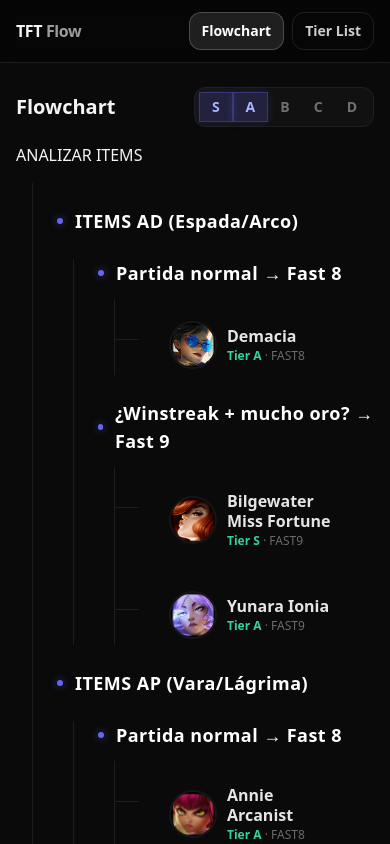
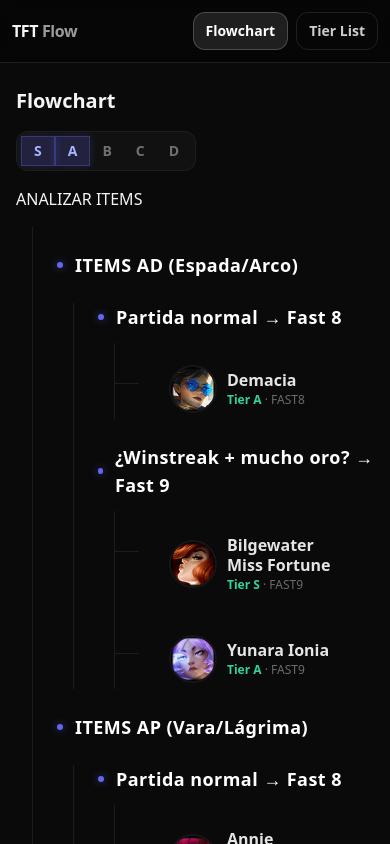
Before and after one commit to fedethoch/tft-flowpage, a React (Vite) app: page /flow in a window 390 px wide. Shown: the top 844 px of the page. Built offline with nearby package versions, Linux system fonts and the light colour scheme.

Commit message:
Responsive

```diff
--- a/src/components/CompCard.tsx
+++ b/src/components/CompCard.tsx
@@ -82,7 +82,7 @@
                     key={i}
                     src={url}
                     alt={`Items ${i + 1}`}
-                    className="h-[160px] w-auto max-w-full rounded-lg bg-white/5 border border-white/10 object-contain"
+                    className="h-[80px] sm:h-[160px] w-auto max-w-full rounded-lg bg-white/5 border border-white/10 object-contain"
                     loading="lazy"
                   />
                 ))}
--- a/src/components/CompThumb.tsx
+++ b/src/components/CompThumb.tsx
@@ -86,7 +86,7 @@
                       key={i}
                       src={url}
                       alt={`Item ${i + 1}`}
-                      className="h-[200px] w-auto max-w-full rounded-lg bg-white/5 border border-white/10 object-contain"
+                      className="h-[100px] sm:h-[200px] w-auto max-w-full rounded-lg bg-white/5 border border-white/10 object-contain"
                       loading="lazy"
                     />
                   ))}
--- a/src/components/Navbar.tsx
+++ b/src/components/Navbar.tsx
@@ -8,7 +8,7 @@
 export default function Navbar() {
   return (
     <header className="sticky top-0 z-50 border-b border-white/10 bg-black/40 backdrop-blur">
-      <div className="mx-auto max-w-6xl px-4 py-3 flex items-center justify-between">
+      <div className="mx-auto max-w-6xl px-3 sm:px-4 py-3 flex flex-wrap items-center justify-between gap-2">
         <div className="font-extrabold tracking-tight">
           TFT <span className="text-white/60">Flow</span>
         </div>
--- a/src/components/TierRow.tsx
+++ b/src/components/TierRow.tsx
@@ -56,7 +56,7 @@
     <div className="flex gap-3 items-stretch">
       {/* bloque izquierdo */}
       <div
-        className={`${theme.leftBg} text-black rounded-2xl w-[90px] flex flex-col items-center justify-center relative overflow-hidden`}
+        className={`${theme.leftBg} text-black rounded-2xl w-[70px] sm:w-[90px] flex flex-col items-center justify-center relative overflow-hidden`}
       >
         <div className="text-5xl font-black leading-none">{tier}</div>
         <div className="text-[11px] font-bold opacity-80">{theme.label}</div>
--- a/src/components/TreeView.tsx
+++ b/src/components/TreeView.tsx
@@ -12,11 +12,11 @@
 
   return (
     <div className="flex flex-col gap-4">
-      <div className="flex items-center justify-between gap-4">
+      <div className="flex flex-col sm:flex-row items-start sm:items-center justify-between gap-4">
         <h1 className="text-xl font-extrabold">Flowchart</h1>
 
         {/* filtros de tier visibles (afecta al flow) */}
-        <div className="flex bg-white/[0.03] p-1 rounded-xl border border-white/5">
+        <div className="flex bg-white/[0.03] p-1 rounded-xl border border-white/5 overflow-x-auto max-w-full no-scrollbar">
           {(["S", "A", "B", "C", "D"] as Tier[]).map((t) => {
             const isActive = tierVisible[t];
             return (
@@ -24,7 +24,7 @@
                 key={t}
                 onClick={() => toggleTierVisible(t)}
                 className={`
-                  px-3 py-1 rounded-lg text-sm font-bold transition-all
+                  px-3 py-1 rounded-lg text-sm font-bold transition-all whitespace-nowrap
                   ${
                     isActive
                       ? "bg-indigo-500/20 text-indigo-300 shadow-[0_0_10px_rgba(99,102,241,0.2)] border border-indigo-500/30"
```
